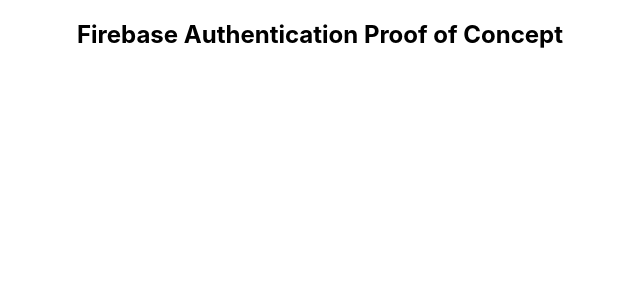
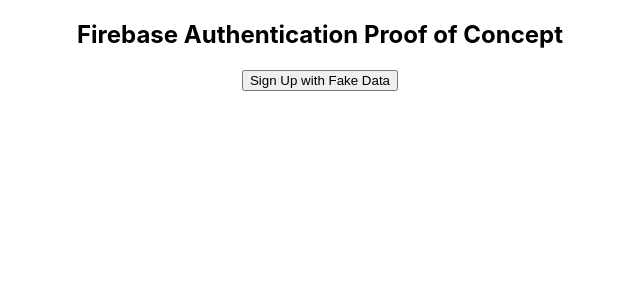
Before and after one commit to Team-2-MegaDevs/authentication-poc, a React (Create React App) app: page / in a window 1280 px wide. Shown: the top 300 px of the page, without its empty margins (320-960 px from the left). Built offline with nearby package versions, Linux system fonts and the light colour scheme.

Commit message:
Added the logic to sign up new users by email and password

```diff
--- a/package.json
+++ b/package.json
@@ -6,6 +6,7 @@
 		"@testing-library/jest-dom": "^5.16.2",
 		"@testing-library/react": "^12.1.2",
 		"@testing-library/user-event": "^13.5.0",
+		"firebase": "^9.6.6",
 		"react": "^17.0.2",
 		"react-dom": "^17.0.2",
 		"react-scripts": "5.0.0"
--- a/src/components/App/App.js
+++ b/src/components/App/App.js
@@ -1,9 +1,31 @@
+import React from "react";
+import { signUpUser } from "../../firebase/firebase-utils";
 import "./App.css";
 
 function App() {
+	//sample user object
+	const samplePassword = "456465165";
+	const sampleData = {
+		email: "test@test.ca",
+		name: {
+			first: "Wilson",
+			last: "McDonalds",
+		},
+		username: "wilsmc515",
+		has_purchased_certificate: false,
+		jobTitle: "Accountant",
+		type: "individual",
+		isEmployee: true,
+	};
+
 	return (
 		<div className='App'>
 			<h2>Firebase Authentication Proof of Concept</h2>
+			<button
+				onClick={() => signUpUser(sampleData.email, samplePassword, sampleData)}
+			>
+				Sign Up with Fake Data
+			</button>
 		</div>
 	);
 }
--- /dev/null
+++ b/src/firebase/firebase-utils.js
@@ -0,0 +1,34 @@
+import { initializeApp } from "firebase/app";
+import { getAuth, createUserWithEmailAndPassword } from "firebase/auth";
+import { getFirestore, collection, addDoc } from "firebase/firestore";
+
+// Initialize Firebase
+initializeApp({
+	apiKey: "AIzaSyB3d7i3P1t56f3zP869mnhv6tefAlGftZc",
+	authDomain: "speak-habla-poc.firebaseapp.com",
+	projectId: "speak-habla-poc",
+	storageBucket: "speak-habla-poc.appspot.com",
+	messagingSenderId: "1068238770911",
+	appId: "1:1068238770911:web:95f8f75a3023bcff62cf6a",
+});
+
+//firebase auth and firestore instances
+const db = getFirestore();
+const auth = getAuth();
+
+//firestore users collections reference
+const userCollectionRef = collection(db, "users");
+
+//sign up authentication function logic
+export function signUpUser(userEmail, userPassword, objToAdd) {
+	createUserWithEmailAndPassword(auth, userEmail, userPassword)
+		.then(async userCredential => {
+			console.log(userCredential.user);
+			//add the newly created user to the database
+			const user = await addDoc(userCollectionRef, objToAdd);
+			console.log(user);
+		})
+		.catch(error => {
+			console.log(error.code, error.message);
+		});
+}
```
Also changed, not shown: 2 other files (tests, documents, lock files or other folders).
